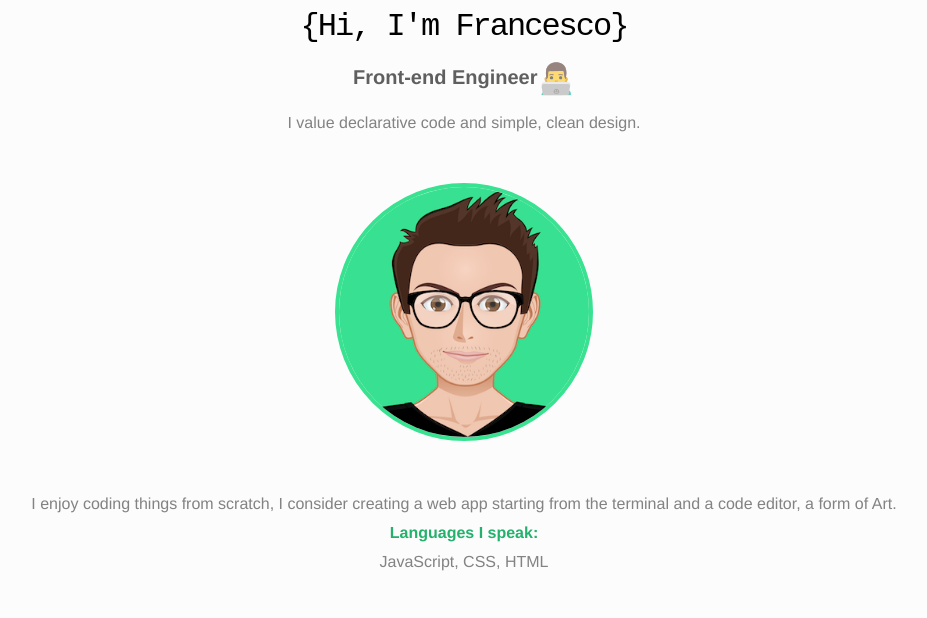
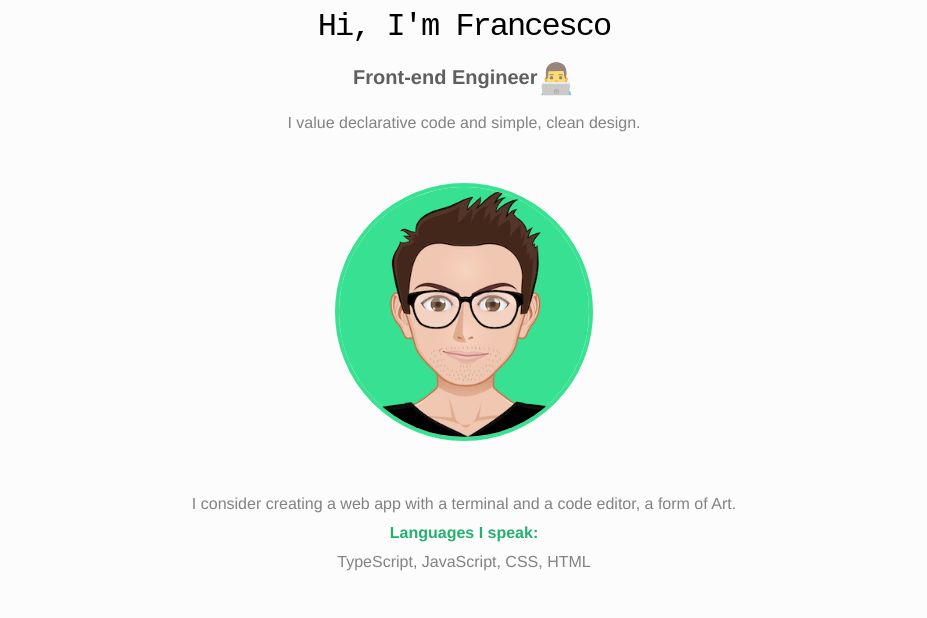
Before and after one commit to phoinixi/website, a website built with webpack: page src/index.html in a window 1280 px wide. Shown: the top 618 px of the page, without its empty margins (176-1103 px from the left). Built offline with nearby package versions, Linux system fonts and the light colour scheme.

Commit message:
lock file and text upgrades

```diff
--- a/src/index.html
+++ b/src/index.html
@@ -28,7 +28,7 @@
 <body>
   <header class="header">
     <h1 class="header__title">
-      {Hi, I'm Francesco}
+      Hi, I'm Francesco
     </h1>
     <h2 class="header__subtitle">
       <strong>Front-end Engineer<span class="header__front-end-icon">👨‍💻</span></strong>
@@ -45,11 +45,9 @@
     </figure>
 
     <section class="main__section">
-      <p class="plain-text">I enjoy coding things from scratch, I consider creating a web app starting from the
-        terminal
-        and a code editor, a form of Art.</p>
+      <p class="plain-text">I consider creating a web app with a terminal and a code editor, a form of Art.</p>
       <h3 class="small-header">Languages I speak:</h3>
-      <p class="plain-text">JavaScript, CSS, HTML</p>
+      <p class="plain-text">TypeScript, JavaScript, CSS, HTML</p>
     </section>
 
     <section class="main__section">
```
Also changed, not shown: 1 other file.
